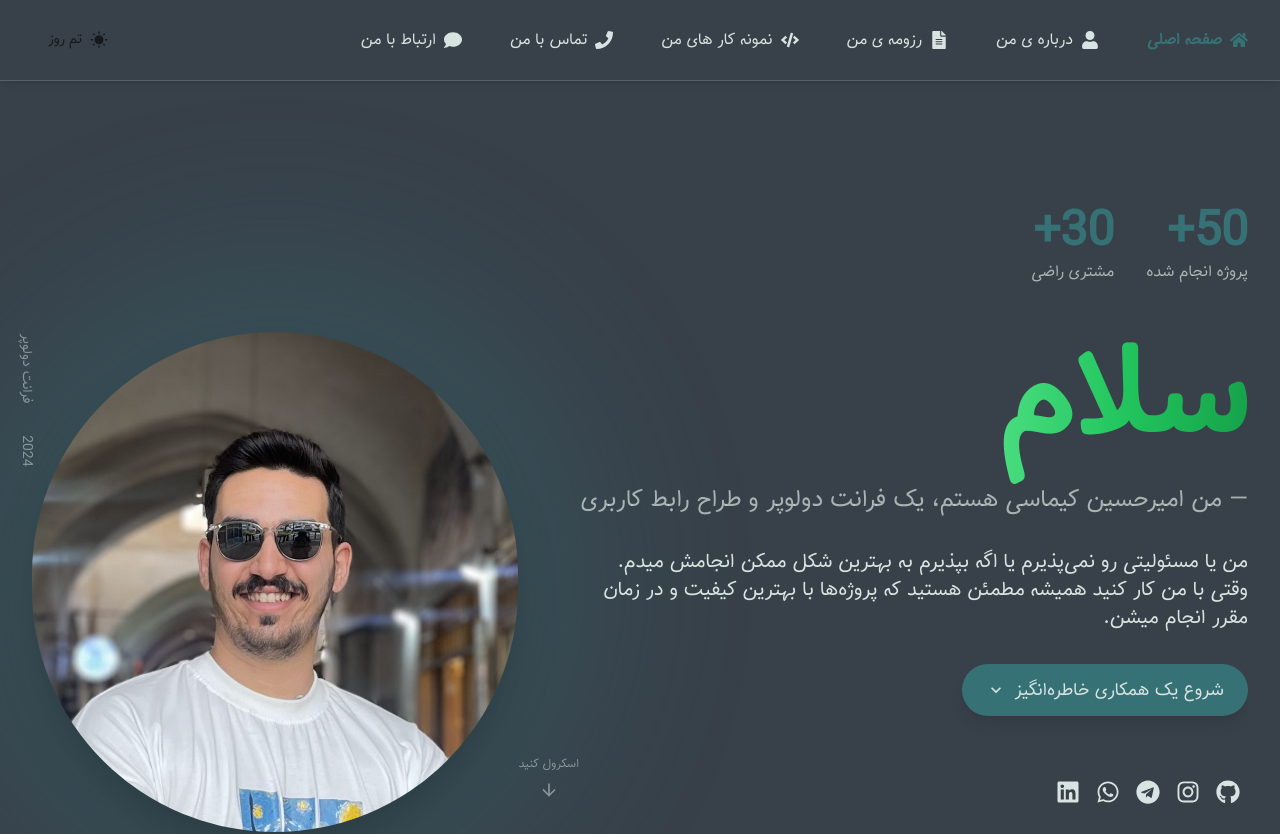
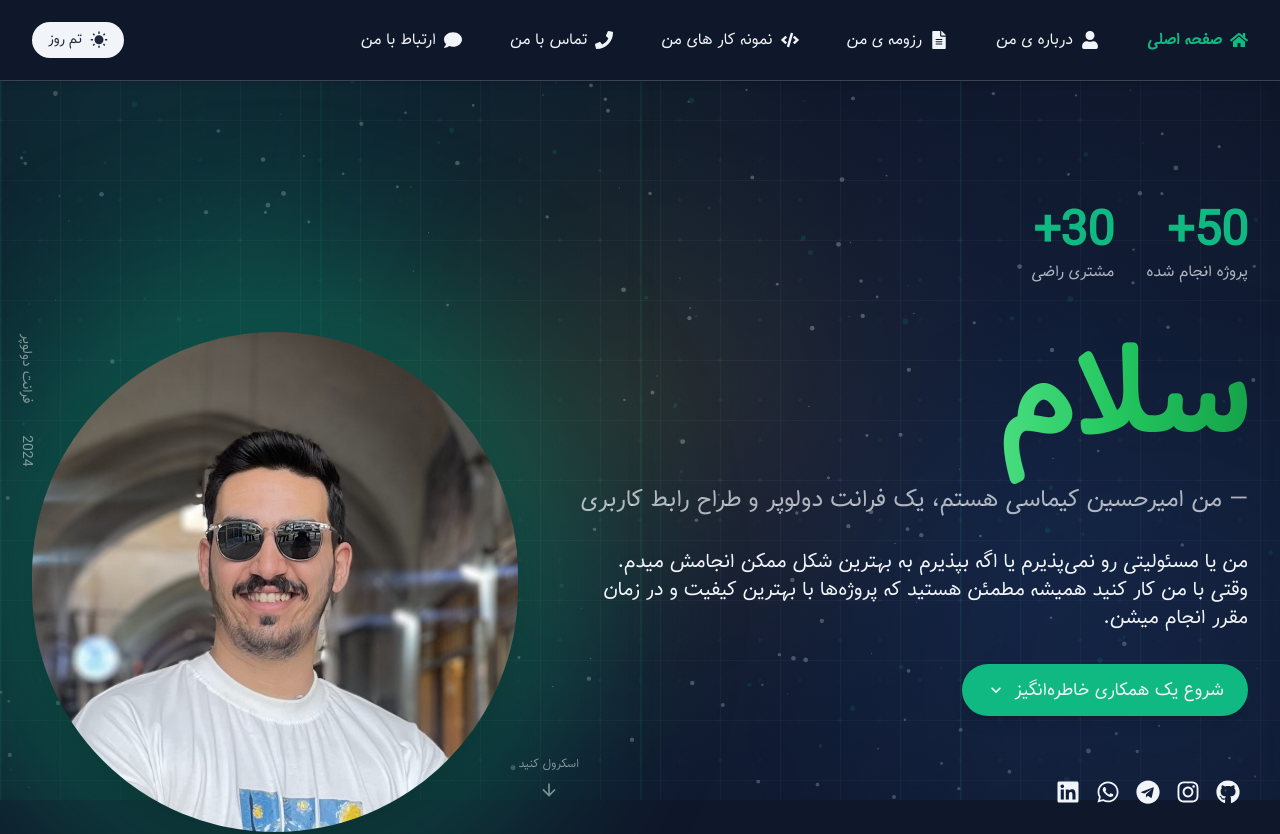
Before and after one commit to AmirHosein-Keimasi/portfolio, a Next.js app: page / in a window 1280 px wide. Shown: the top 834 px of the page. Built offline with nearby package versions, Linux system fonts and the light colour scheme; no server answers.

Commit message:
refactor: update Tailwind CSS configuration and enhance UI components - Refactor color palette for light and dark modes - Improve animations and keyframes for smoother transitions - Add PremiumBackground component to multiple pages for enhanced visual effects

```diff
--- a/app/globals.css
+++ b/app/globals.css
@@ -64,21 +64,21 @@ html {
 }
 
 ::-webkit-scrollbar-thumb {
-  background: rgba(34, 197, 94, 0.5);
+  background: rgba(16, 185, 129, 0.5);
   border-radius: 4px;
 }
 
 ::-webkit-scrollbar-thumb:hover {
-  background: rgba(34, 197, 94, 0.7);
+  background: rgba(16, 185, 129, 0.7);
 }
 
 /* Toast variables */
 :root {
-  --toast-bg: #fff;
-  --toast-color: #000;
+  --toast-bg: #ffffff;
+  --toast-color: #1e293b;
 }
 
 .dark {
-  --toast-bg: #1f2937;
-  --toast-color: #fff;
+  --toast-bg: #0f172a;
+  --toast-color: #f1f5f9;
 }
--- a/components/animations/custom-cursor.tsx
+++ b/components/animations/custom-cursor.tsx
@@ -36,7 +36,7 @@ export function CustomCursor() {
     };
   }, []);
 
-  const cursorColor = mode === "dark" ? "rgba(34, 197, 94, 0.5)" : "rgba(34, 197, 94, 0.3)";
+  const cursorColor = mode === "dark" ? "rgba(16, 185, 129, 0.5)" : "rgba(16, 185, 129, 0.3)";
 
   return (
     <>
--- a/components/animations/particles-background.tsx
+++ b/components/animations/particles-background.tsx
@@ -41,8 +41,8 @@ export function ParticlesBackground() {
       });
     }
 
-    const particleColor = mode === "dark" ? "rgba(34, 197, 94, 0.3)" : "rgba(34, 197, 94, 0.2)";
-    const lineColor = mode === "dark" ? "rgba(34, 197, 94, 0.1)" : "rgba(34, 197, 94, 0.05)";
+    const particleColor = mode === "dark" ? "rgba(16, 185, 129, 0.3)" : "rgba(16, 185, 129, 0.2)";
+    const lineColor = mode === "dark" ? "rgba(16, 185, 129, 0.1)" : "rgba(16, 185, 129, 0.05)";
 
     const animate = () => {
       ctx.clearRect(0, 0, canvas.width, canvas.height);
--- /dev/null
+++ b/components/animations/premium-background.tsx
@@ -0,0 +1,188 @@
+"use client";
+
+import { useApp } from "@/lib/context/app-context";
+import { Beams } from "@/components/animations/background/beams";
+import { ParticlesBg } from "@/components/animations/background/particles-bg";
+import { GridMotion } from "@/components/animations/background/grid-motion";
+import { DotGrid } from "@/components/animations/background/dot-grid";
+import { Galaxy } from "@/components/animations/background/galaxy";
+
+export function PremiumBackground() {
+  const { mode } = useApp();
+
+  // Enhanced colors for light mode - brighter and more vibrant
+  const successColor = mode === "dark" ? "#10b981" : "#10b981";
+  const infoColor = mode === "dark" ? "#3b82f6" : "#3b82f6";
+  const orbColor1 =
+    mode === "dark"
+      ? "rgba(16, 185, 129, 0.4)"
+      : "rgba(16, 185, 129, 0.6)";
+  const orbColor2 =
+    mode === "dark"
+      ? "rgba(59, 130, 246, 0.4)"
+      : "rgba(59, 130, 246, 0.55)";
+  const particleColor =
+    mode === "dark"
+      ? "rgba(16, 185, 129, 0.4)"
+      : "rgba(16, 185, 129, 0.45)";
+  const gridColor =
+    mode === "dark"
+      ? "rgba(16, 185, 129, 0.15)"
+      : "rgba(16, 185, 129, 0.25)";
+  const dotColor =
+    mode === "dark"
+      ? "rgba(241, 245, 249, 0.3)"
+      : "rgba(30, 41, 59, 0.5)";
+
+  return (
+    <div className="fixed inset-0 pointer-events-none z-0 overflow-hidden">
+      {/* Layer 1: Galaxy Stars (Deep Background) */}
+      <div
+        className={`absolute inset-0 ${
+          mode === "dark" ? "opacity-30" : "opacity-55"
+        }`}
+      >
+        <Galaxy />
+      </div>
+
+      {/* Layer 2: Animated Particles */}
+      <div
+        className={`absolute inset-0 ${
+          mode === "dark" ? "opacity-40" : "opacity-65"
+        }`}
+      >
+        <ParticlesBg
+          particleCount={mode === "dark" ? 80 : 75}
+          color={particleColor}
+        />
+      </div>
+
+      {/* Layer 3: Gradient Orbs - Large Background Blobs */}
+      <div
+        className="absolute rounded-full"
+        style={{
+          top: "15%",
+          left: "10%",
+          width: "600px",
+          height: "600px",
+          background: `radial-gradient(circle, ${orbColor1}, transparent 70%)`,
+          filter: "blur(100px)",
+          opacity: mode === "dark" ? 0.3 : 0.4,
+          transform: "translate(-50%, -50%)",
+          animation: "float 12s ease-in-out infinite",
+        }}
+      />
+      <div
+        className="absolute rounded-full"
+        style={{
+          bottom: "15%",
+          right: "10%",
+          width: "700px",
+          height: "700px",
+          background: `radial-gradient(circle, ${orbColor2}, transparent 70%)`,
+          filter: "blur(100px)",
+          opacity: mode === "dark" ? 0.25 : 0.35,
+          transform: "translate(50%, 50%)",
+          animation: "float 15s ease-in-out infinite reverse",
+        }}
+      />
+      <div
+        className="absolute rounded-full"
+        style={{
+          top: "50%",
+          left: "50%",
+          width: "500px",
+          height: "500px",
+          background: `radial-gradient(circle, ${
+            mode === "dark"
+              ? "rgba(245, 158, 11, 0.3)"
+              : "rgba(16, 185, 129, 0.5)"
+          }, transparent 70%)`,
+          filter: "blur(90px)",
+          opacity: mode === "dark" ? 0.2 : 0.3,
+          transform: "translate(-50%, -50%)",
+          animation: "float 18s ease-in-out infinite",
+        }}
+      />
+
+      {/* Layer 4: Animated Grid Motion */}
+      <div
+        className={`absolute inset-0 ${
+          mode === "dark" ? "opacity-20" : "opacity-40"
+        }`}
+      >
+        <GridMotion color={gridColor} />
+      </div>
+
+      {/* Layer 5: Dot Grid Pattern */}
+      <div
+        className={`absolute inset-0 ${
+          mode === "dark" ? "opacity-30" : "opacity-55"
+        }`}
+      >
+        <DotGrid
+          color={dotColor}
+          dotSize={mode === "dark" ? 1.5 : 1.5}
+          spacing={40}
+        />
+      </div>
+
+      {/* Layer 6: Beams of Light */}
+      <div
+        className={`absolute inset-0 ${
+          mode === "dark" ? "opacity-25" : "opacity-45"
+        }`}
+      >
+        <Beams
+          beamCount={mode === "dark" ? 5 : 5}
+          color={successColor}
+        />
+      </div>
+
+      {/* Layer 7: Multi-color Gradient Overlays */}
+      <div
+        className="absolute inset-0"
+        style={{
+          background:
+            mode === "dark"
+              ? `
+                radial-gradient(circle at 20% 30%, rgba(16, 185, 129, 0.15) 0%, transparent 50%),
+                radial-gradient(circle at 80% 70%, rgba(59, 130, 246, 0.12) 0%, transparent 50%),
+                radial-gradient(circle at 50% 50%, rgba(245, 158, 11, 0.08) 0%, transparent 50%),
+                radial-gradient(circle at 10% 90%, rgba(16, 185, 129, 0.1) 0%, transparent 40%)
+              `
+              : `
+                radial-gradient(circle at 20% 30%, rgba(16, 185, 129, 0.18) 0%, transparent 50%),
+                radial-gradient(circle at 80% 70%, rgba(59, 130, 246, 0.15) 0%, transparent 50%),
+                radial-gradient(circle at 50% 50%, rgba(16, 185, 129, 0.12) 0%, transparent 50%),
+                radial-gradient(circle at 10% 90%, rgba(16, 185, 129, 0.1) 0%, transparent 40%),
+                radial-gradient(circle at 90% 20%, rgba(59, 130, 246, 0.08) 0%, transparent 40%)
+              `,
+        }}
+      />
+
+      {/* Layer 8: Subtle Grid Lines */}
+      <div
+        className="absolute inset-0"
+        style={{
+          backgroundImage:
+            mode === "dark"
+              ? "linear-gradient(rgba(241, 245, 249, 0.04) 1px, transparent 1px), linear-gradient(90deg, rgba(241, 245, 249, 0.04) 1px, transparent 1px)"
+              : "linear-gradient(rgba(30, 41, 59, 0.1) 1px, transparent 1px), linear-gradient(90deg, rgba(30, 41, 59, 0.1) 1px, transparent 1px)",
+          backgroundSize: "60px 60px",
+        }}
+      />
+
+      {/* Layer 9: Vignette Effect */}
+      <div
+        className="absolute inset-0"
+        style={{
+          background:
+            mode === "dark"
+              ? "radial-gradient(ellipse at center, transparent 0%, rgba(15, 23, 42, 0.3) 100%)"
+              : "radial-gradient(ellipse at center, transparent 0%, rgba(255, 255, 255, 0.15) 100%)",
+        }}
+      />
+    </div>
+  );
+}
--- a/components/pages/about-page.tsx
+++ b/components/pages/about-page.tsx
@@ -6,6 +6,7 @@ import { FaUserCircle } from "react-icons/fa";
 import { CustomDivider } from "@/components/common/custom-divider";
 import { useApp } from "@/lib/context/app-context";
 import { ScrollReveal } from "@/components/animations/scroll-reveal";
+import { PremiumBackground } from "@/components/animations/premium-background";
 
 // Dynamic import برای کامپوننت‌های سنگین
 const Skills = dynamic(
@@ -38,8 +39,9 @@ export function AboutPage() {
     mode === "dark" ? "bg-dark-primary-main" : "bg-light-primary-main";
 
   return (
-    <div className={`${bgColor} min-h-screen`}>
-      <div className="p-4">
+    <div className={`${bgColor} min-h-screen relative`}>
+      <PremiumBackground />
+      <div className="p-4 relative z-10">
       <div className="w-full mt-1 mb-4">
         <ScrollReveal direction="fade" delay={0.2}>
           <CustomDivider
--- a/components/pages/home-page.tsx
+++ b/components/pages/home-page.tsx
@@ -14,6 +14,7 @@ import { NumberCounter } from "@/components/animations/number-counter";
 import { TextReveal } from "@/components/animations/text-reveal";
 import { ShimmerEffect } from "@/components/animations/shimmer-effect";
 import { ShimmerOverlay } from "@/components/animations/shimmer-overlay";
+import { PremiumBackground } from "@/components/animations/premium-background";
 
 export function HomePage() {
   const { mode } = useApp();
@@ -48,6 +49,8 @@ export function HomePage() {
         mode === "dark" ? "bg-dark-primary-main" : "bg-light-primary-main"
       }`}
     >
+      {/* Premium Animated Background */}
+      <PremiumBackground />
       {/* Vertical Text - Left Side */}
       <motion.div
         style={{ opacity: verticalTextOpacity }}
--- a/components/pages/projects-page.tsx
+++ b/components/pages/projects-page.tsx
@@ -10,6 +10,7 @@ import { GradientText } from "@/components/animations/gradient-text";
 import { TextReveal } from "@/components/animations/text-reveal";
 import { AutoRotate, AutoPulse, AutoBounce } from "@/components/animations";
 import { CustomDivider } from "@/components/common/custom-divider";
+import { PremiumBackground } from "@/components/animations/premium-background";
 import { FaCode, FaExternalLinkAlt, FaGithub } from "react-icons/fa";
 import Image from "next/image";
 import { motion } from "framer-motion";
@@ -41,8 +42,9 @@ export function ProjectsPage() {
   };
 
   return (
-    <div className={`${bgColor} min-h-screen py-12 md:py-16`}>
-      <div className="p-4 md:p-8 max-w-7xl mx-auto">
+    <div className={`${bgColor} min-h-screen py-12 md:py-16 relative`}>
+      <PremiumBackground />
+      <div className="p-4 md:p-8 max-w-7xl mx-auto relative z-10">
         <TextReveal delay={0.2}>
           <div className="mb-12">
             <CustomDivider
--- a/components/pages/resume-page.tsx
+++ b/components/pages/resume-page.tsx
@@ -10,6 +10,7 @@ import { CustomDivider } from "@/components/common/custom-divider";
 import { DevEduTimeline } from "@/components/pages/dev-edu-timeline";
 import { DevExpTimeline } from "@/components/pages/dev-exp-timeline";
 import { useApp } from "@/lib/context/app-context";
+import { PremiumBackground } from "@/components/animations/premium-background";
 
 export function ResumePage() {
   const [loading, setLoading] = useState(false);
@@ -25,8 +26,9 @@ export function ResumePage() {
   }, []);
 
   return (
-    <div className={`${bgColor} min-h-screen py-12 md:py-16`}>
-      <div className="p-4 md:p-8 max-w-7xl mx-auto">
+    <div className={`${bgColor} min-h-screen py-12 md:py-16 relative`}>
+      <PremiumBackground />
+      <div className="p-4 md:p-8 max-w-7xl mx-auto relative z-10">
         <div className="mb-12">
           <CustomDivider
             bColor={warningColor}
--- a/tailwind.config.js
+++ b/tailwind.config.js
@@ -5,45 +5,48 @@ module.exports = {
     "./components/**/*.{js,ts,jsx,tsx,mdx}",
     "./src/**/*.{js,ts,jsx,tsx,mdx}",
   ],
-  darkMode: 'class',
+  darkMode: "class",
   theme: {
     extend: {
       fontFamily: {
-        'tanha': ['Tanha', 'Vazir', 'roboto', 'sans-serif'],
+        tanha: ["Tanha", "Vazir", "roboto", "sans-serif"],
       },
       colors: {
-        'light-text-main': '#0000009e',
-        'light-text-dark': '#3a3c3f',
-        'light-primary-main': '#F6F5F2',
-        'light-primary-dark': '#38414A',
-        'light-error': '#d2d3db',
-        'light-info': '#9394a5',
-        'light-warning': '#6096B4',
-        'light-success': '#93BFCF',
-        'dark-text-dark': '#141516',
-        'dark-text-main': '#d8e4e1',
-        'dark-primary-dark': '#F6F5F2',
-        'dark-primary-main': '#38414A',
-        'dark-error': '#1A2837',
-        'dark-info': '#2B4052',
-        'dark-warning': '#445C6D',
-        'dark-success': '#367275',
+        // Light Mode - Modern Elegant Palette (Soft & Clean)
+        "light-text-main": "#1e293b",
+        "light-text-dark": "#0f172a",
+        "light-primary-main": "#ffffff",
+        "light-primary-dark": "#f1f5f9",
+        "light-error": "#ef4444",
+        "light-info": "#3b82f6",
+        "light-warning": "#f59e0b",
+        "light-success": "#10b981",
+
+        // Dark Mode - Modern Rich Palette (Deep & Vibrant)
+        "dark-text-dark": "#020617",
+        "dark-text-main": "#f1f5f9",
+        "dark-primary-dark": "#334155",
+        "dark-primary-main": "#0f172a",
+        "dark-error": "#ef4444",
+        "dark-info": "#3b82f6",
+        "dark-warning": "#f59e0b",
+        "dark-success": "#10b981",
       },
       animation: {
-        'float': 'float 6s ease-in-out infinite',
-        'glow': 'glow 2s ease-in-out infinite alternate',
+        float: "float 6s ease-in-out infinite",
+        glow: "glow 2s ease-in-out infinite alternate",
       },
       keyframes: {
         float: {
-          '0%, 100%': { transform: 'translateY(0px)' },
-          '50%': { transform: 'translateY(-20px)' },
+          "0%, 100%": { transform: "translateY(0px)" },
+          "50%": { transform: "translateY(-20px)" },
         },
         glow: {
-          '0%': { boxShadow: '0 0 5px rgba(34, 197, 94, 0.5)' },
-          '100%': { boxShadow: '0 0 20px rgba(34, 197, 94, 0.8)' },
+          "0%": { boxShadow: "0 0 5px rgba(16, 185, 129, 0.5)" },
+          "100%": { boxShadow: "0 0 20px rgba(16, 185, 129, 0.8)" },
         },
       },
     },
   },
   plugins: [],
-}
+};
```
Also changed, not shown: components/pages/contact-page.tsx (+28 -9 lines), components/pages/contact.tsx (+7 -2 lines), components/pages/form-contact.tsx (+80 -18 lines).
